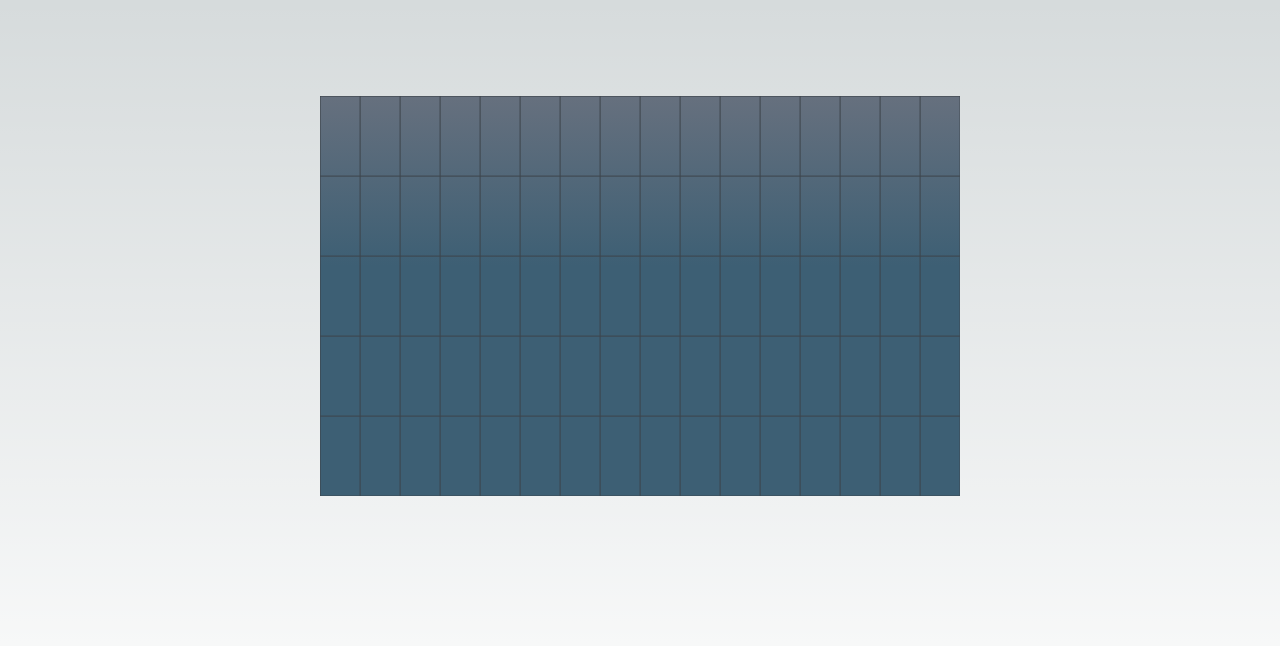
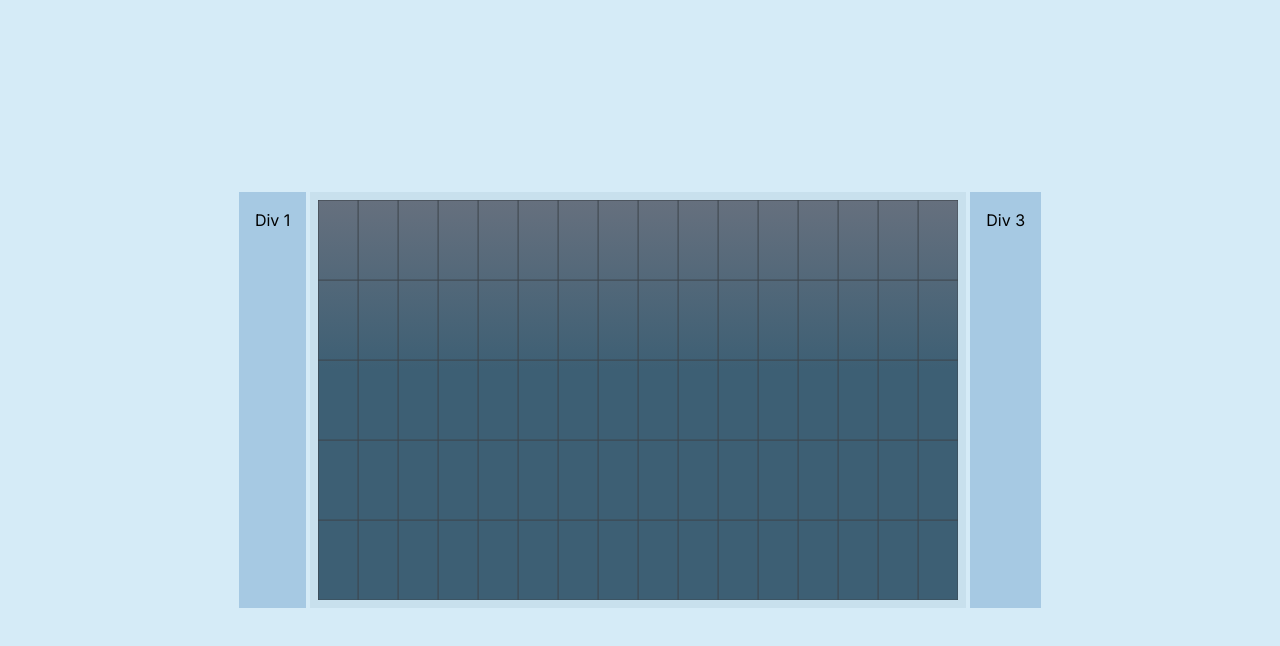
Before and after one commit to WilliamTuominiemi/GrooveGrid, a Next.js app: page / in a window 1280 px wide. Shown: the top 646 px of the page. Built offline with nearby package versions, Linux system fonts and the light colour scheme.

Commit message:
style updates

```diff
--- a/app/page.js
+++ b/app/page.js
@@ -4,8 +4,21 @@ import Canvas from "@/components/Canvas";
 
 export default function Home() {
   return (
-    <main className="flex min-h-screen flex-col items-center justify-between p-24">
-        < Canvas />
+    <main className="flex items-center justify-center min-h-screen bg-powderBlue">
+      <div className="flex">
+          <div className=" bg-softSkyBlue p-4 m-1">
+          <p>Div 1</p>
+      </div>
+
+      <div className=" bg-paleAqua p-2 my-1">
+        <Canvas />
+      </div>
+
+      <div className=" bg-softSkyBlue p-4 m-1">
+        <p>Div 3</p>
+      </div>
+      </div>
+
     </main>
   );
 }
--- a/tailwind.config.js
+++ b/tailwind.config.js
@@ -12,6 +12,13 @@ module.exports = {
         "gradient-conic":
           "conic-gradient(from 180deg at 50% 50%, var(--tw-gradient-stops))",
       },
+      colors: {
+        softSkyBlue: '#a6c9e3',
+        mutedLavenderBlue: '#b9cfe6',
+        paleAqua: '#c8e0ed',
+        powderBlue: '#d5ebf7',
+        dustyTurquoise: '#a1cfd9',
+      },
     },
   },
   plugins: [],
```
Also changed, not shown: 1 other file (tests, documents, lock files or other folders).
